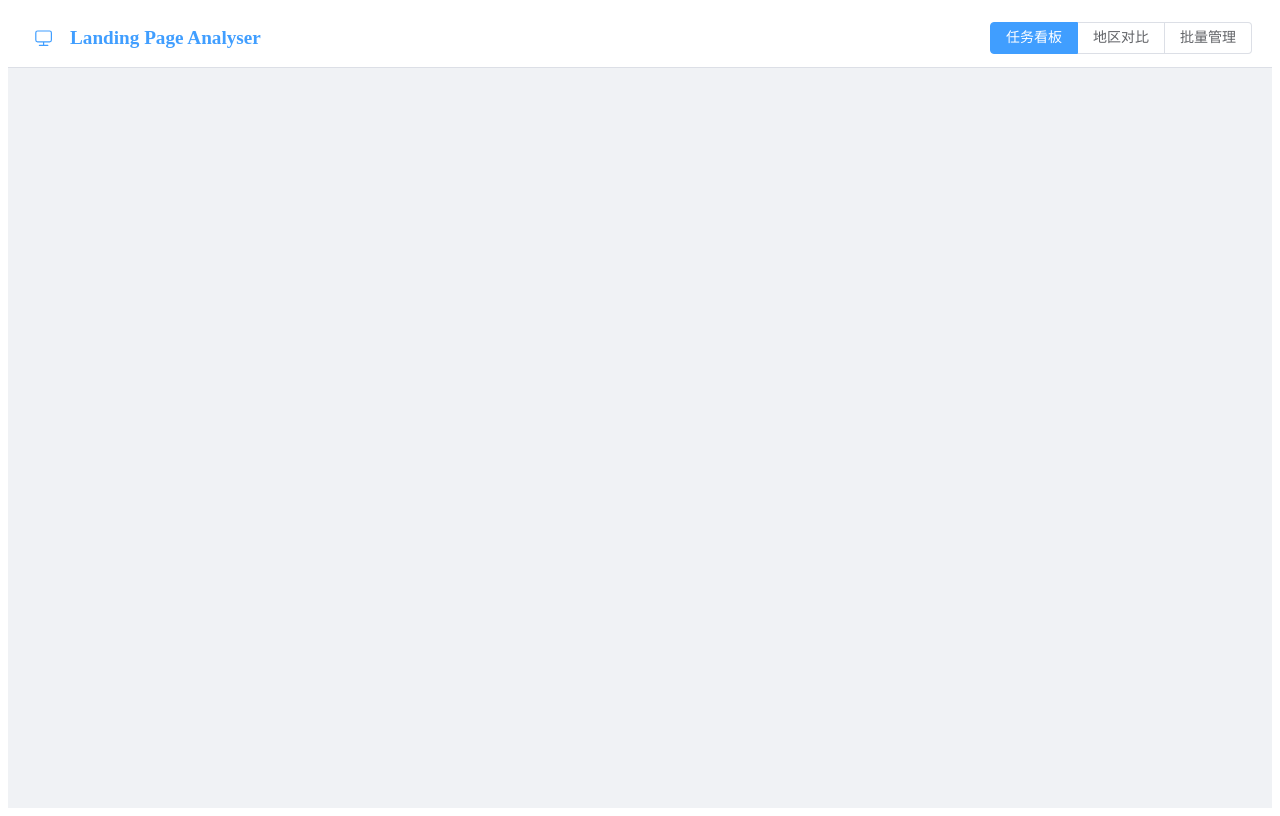
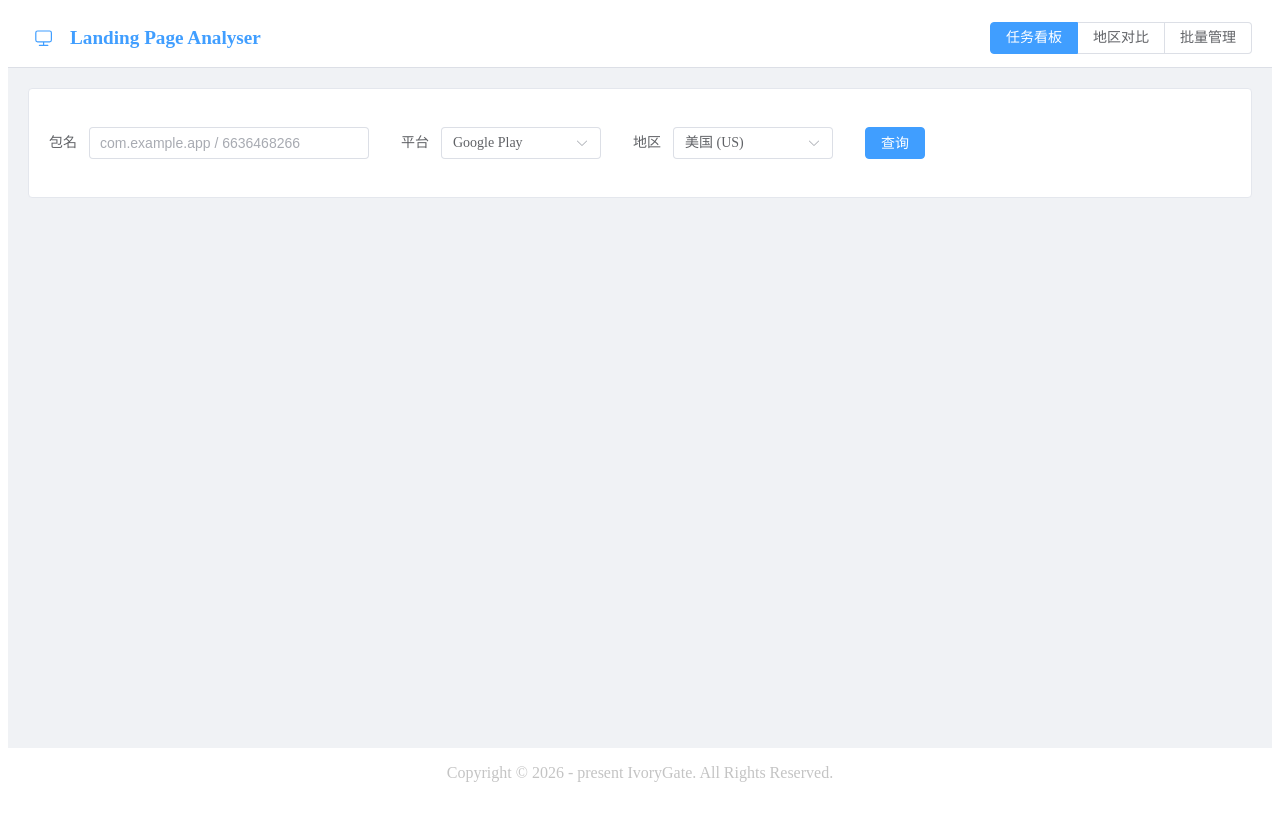
Before and after one commit to IvoryGate/land-page-analysis, a Vue app in the folder land-page-analysis-frontend/: page / in a window 1280 px wide. Built offline with nearby package versions, Linux system fonts and the light colour scheme.

Commit message:
reconstruct frontend header

```diff
--- a/land-page-analysis-frontend/src/App_copy.vue
+++ b/land-page-analysis-frontend/src/App_copy.vue
@@ -11,6 +11,39 @@
         <el-radio-button label="批量管理" value="batch_manage" />
       </el-radio-group>
     </el-header>
+    <el-main>
+      <div v-if="viewMode === 'task_board'">
+        <el-card class="search-card" shadow="never">
+          <el-form class="search-form" :inline="true" :model="form" >
+            <el-form-item label="包名">
+              <el-input
+              v-model="form.package"
+              placeholder="com.example.app / 6636468266"
+              style="width: 280px"
+              @change = "autoChoosePlatform"
+              clearable/>
+            </el-form-item>
+            <el-form-item label="平台">
+              <el-select v-model="form.platform" style="width: 160px">
+                <el-option label="Google Play" value="google_play" />
+                <el-option label="App Store" value="apple_store" />
+              </el-select>
+            </el-form-item>
+            <el-form-item label="地区">
+              <el-select v-model="form.region" @change="handleRegionChange" style="width: 160px">
+                <el-option v-for="(item, region) in regionMap" :key="region" :label="item.label" :value="region" />
+              </el-select>
+            </el-form-item>
+            <el-form-item>
+              <el-button type="primary" @click="submit">查询</el-button>
+            </el-form-item>
+          </el-form>
+        </el-card>
+      </div>
+    </el-main>
+    <el-footer class="footer">
+      <p>Copyright © 2026 - present IvoryGate. All Rights Reserved.</p>
+    </el-footer>
   </el-container>
 </template>
 
@@ -21,6 +54,36 @@ import { ref, reactive } from 'vue'
 // ---- 状态变量 -----
 const viewMode = ref('task_board')
 
+const form = reactive({ package: '', platform: 'google_play', region: 'us', lang: 'en' })
+
+const regionMap = {
+  us: { label: '美国 (US)', lang: 'en' },
+  cn: { label: '中国 (CN)', lang: 'zh' }
+}
+
+// ---- 方法 ----
+
+// 根据包名自动推断平台
+const autoChoosePlatform = (value) => {
+  if (/^\d/.test(value)) {
+    form.platform = "apple_store"
+  } else {
+    form.platform = "google_play"
+  }
+  console.log(`change platform to ${form.platform}`)
+}
+
+//
+const handleRegionChange = (value) => {
+  form.region = value
+  console.log(`current region is ${form.region}`)
+}
+
+// 提交请求
+const submit = () => {
+  console.log("提交")
+}
+
 </script>
 
 <style>
@@ -28,4 +91,6 @@ const viewMode = ref('task_board')
 .header { background: #fff; border-bottom: 1px solid #dcdfe6; display: flex; align-items: center; justify-content: space-between; padding: 0 40px; }
 .brand { display: flex; align-items: center; gap: 10px; color: #409eff; font-weight: bold; font-size: 1.2rem; }
 .logo.el-icon { height: 32px; width: 32px; padding-right: px; }
+.footer { display: flex; justify-content: center; background: #fff; color: rgb(196, 196, 196) }
+.search-form { margin-top: 18px; }
 </style>
--- a/land-page-analysis-frontend/src/main.js
+++ b/land-page-analysis-frontend/src/main.js
@@ -1,4 +1,5 @@
 import { createApp } from 'vue'
+// import App from './App.vue'
 import App from './App_copy.vue'
 import ElementPlus from 'element-plus'
 import 'element-plus/dist/index.css'
```
Also changed, not shown: 1 other file (tests, documents, lock files or other folders).
